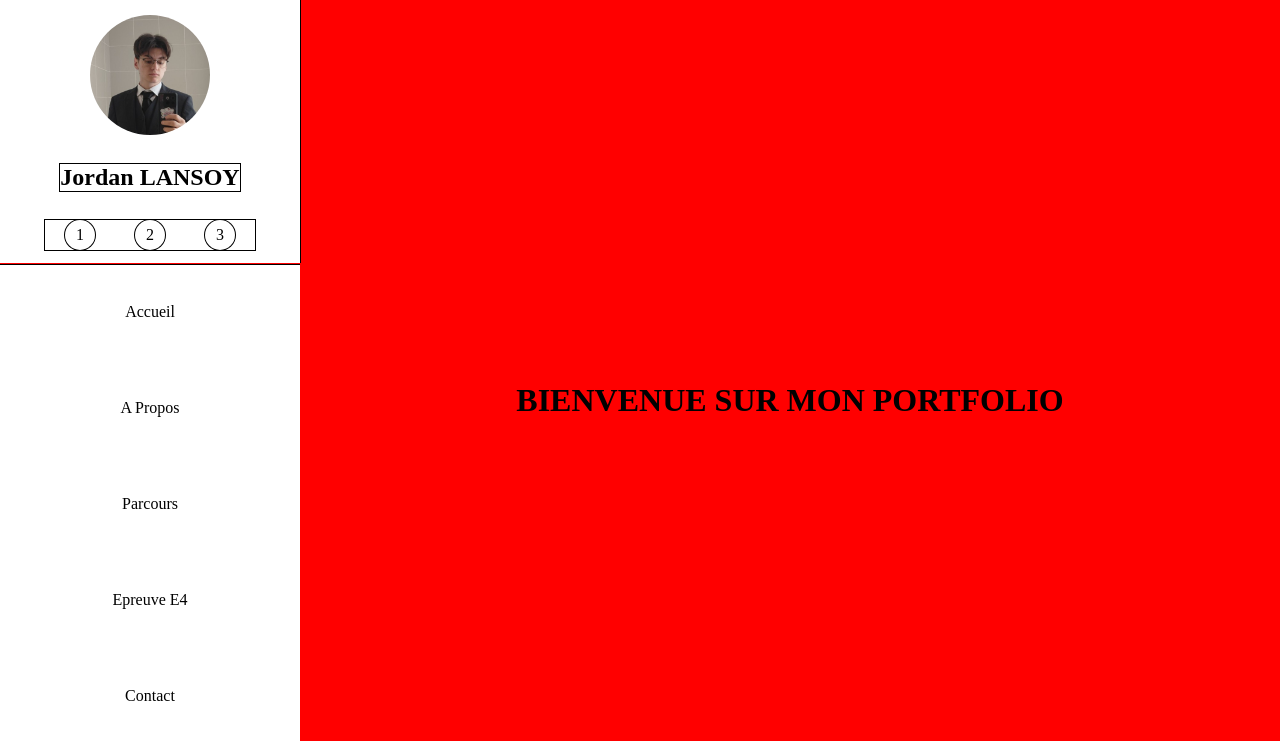
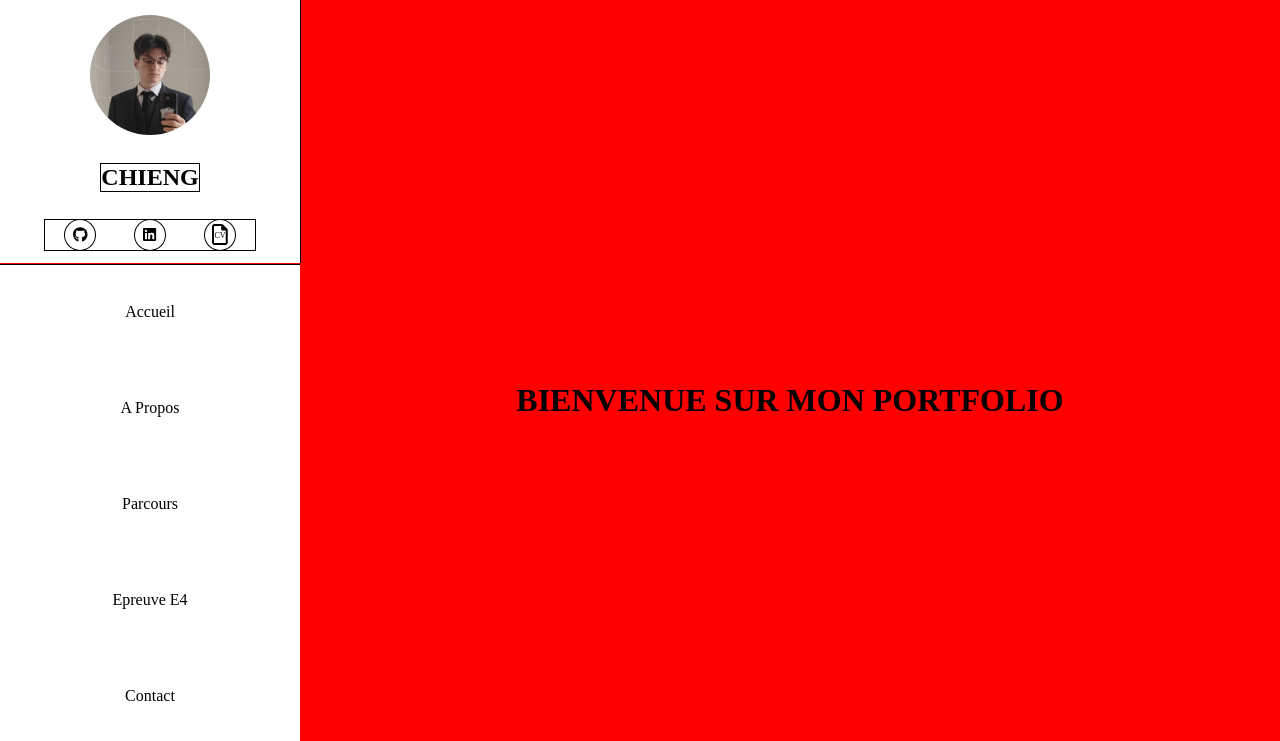
Before and after one commit to Mirooww/portfolioE4, a React (Vite) app: page / in a window 1280 px wide. Shown: the top 741 px of the page. Built offline with nearby package versions, Linux system fonts and the light colour scheme.

Commit message:
ajout de logo

```diff
--- a/index.html
+++ b/index.html
@@ -1,16 +1,14 @@
-<!doctype html>
+<!DOCTYPE html>
 <html lang="en">
-
    <head>
       <meta charset="UTF-8" />
       <link rel="icon" type="image/svg+xml" href="/vite.svg" />
       <meta name="viewport" content="width=device-width, initial-scale=1.0" />
-  <title>Vite + React</title>
+      <title>Nexum - Portfolio</title>
    </head>
 
    <body>
-  <div id="root" style="display: flex;"></div>
+      <div id="root" style="display: flex"></div>
       <script type="module" src="/src/main.jsx"></script>
    </body>
-
 </html>
--- a/package.json
+++ b/package.json
@@ -10,6 +10,11 @@
     "preview": "vite preview"
   },
   "dependencies": {
+    "@fortawesome/fontawesome-svg-core": "^6.5.2",
+    "@fortawesome/free-brands-svg-icons": "^6.5.2",
+    "@fortawesome/free-regular-svg-icons": "^6.5.2",
+    "@fortawesome/free-solid-svg-icons": "^6.5.2",
+    "@fortawesome/react-fontawesome": "^0.2.0",
     "axios": "^1.6.8",
     "react": "^18.2.0",
     "react-dom": "^18.2.0",
--- a/src/App.jsx
+++ b/src/App.jsx
@@ -1,48 +1,13 @@
-import { BrowserRouter as Route, Routes } from "react-router-dom";
-import "./style/leftMenuNav.css";
-import "./style/app.css";
-import "./style/content.css";
-
-import { formation } from "./api/formation";
-import { stage } from "./api/stage";
-
-import getFormation from "./hooks/getFormation";
-
-function App() {
+import React from "react";
+import { BrowserRouter, Routes } from "react-router-dom";
+import { BrowserRouter as Router, Route, Link } from "react-router-dom";
+import MainPage from "./MainPage";
+export default function App() {
    return (
-      <>
-         <div className="leftMenuNav">
-            <header>
-               <div className="PPFrame">
-                  <img src="/pictures/PP.jpeg" alt="" />
-               </div>
-               <h2 className="name">Jordan LANSOY</h2>
-               <div className="social">
-                  <div>1</div>
-                  <div>2</div>
-                  <div>3</div>
-               </div>
-            </header>
-            <nav>
-               <div>Accueil</div>
-               <div>A Propos</div>
-               <div>Parcours</div>
-               <div>Epreuve E4</div>
-               <div>Contact</div>
-            </nav>
-            <footer>
-               <p> COPYRIGHT 2024 @Nexum</p>
-            </footer>
-         </div>
-         <div className="content">
-            <div className="accueil">
-               <h1>BIENVENUE SUR MON PORTFOLIO</h1>
-            </div>
-            <div className="test">{getFormation(formation)}</div>
-            <div className="test">{getFormation(stage)}</div>
-         </div>
-      </>
+      <BrowserRouter>
+         <Routes>
+            <Route path="/" Component={MainPage}></Route>
+         </Routes>
+      </BrowserRouter>
    );
 }
-
-export default App;
--- /dev/null
+++ b/src/MainPage.jsx
@@ -0,0 +1,58 @@
+import { BrowserRouter as Route, Routes } from "react-router-dom";
+import "./style/leftMenuNav.css";
+import "./style/app.css";
+import "./style/content.css";
+
+import { formation } from "./api/formation";
+import { stage } from "./api/stage";
+
+import getFormation from "./hooks/getFormation";
+
+import { FontAwesomeIcon } from "@fortawesome/react-fontawesome";
+import { faFile } from "@fortawesome/free-regular-svg-icons";
+import { faLinkedin, faGithub } from "@fortawesome/free-brands-svg-icons";
+function MainPage() {
+   return (
+      <>
+         <div className="leftMenuNav">
+            <header>
+               <div className="PPFrame">
+                  <img src="/pictures/PP.jpeg" alt="" />
+               </div>
+               <h2 className="name">CHIENG</h2>
+               <div className="social">
+                  <div>
+                     <FontAwesomeIcon icon={faGithub} style={{ height: "50%" }} />
+                  </div>
+                  <div>
+                     <FontAwesomeIcon icon={faLinkedin} style={{ height: "50%" }} />
+                  </div>
+                  <div style={{ position: "relative" }}>
+                     <FontAwesomeIcon icon={faFile} style={{ height: "70%" }} />
+                     <p style={{ position: "absolute", top: "50%", left: "50%", transform: "translate(-50%, -50%)", fontSize: "8px" }}> CV </p>
+                  </div>
+               </div>
+            </header>
+            <nav>
+               <div>Accueil</div>
+               <div>A Propos</div>
+               <div>Parcours</div>
+               <div>Epreuve E4</div>
+               <div>Contact</div>
+            </nav>
+            <footer>
+               <p> COPYRIGHT 2024 @Nexum</p>
+            </footer>
+         </div>
+         <div className="content">
+            <div className="accueil">
+               <h1>BIENVENUE SUR MON PORTFOLIO</h1>
+            </div>
+            <div className="test">{getFormation(formation)}</div>
+            <div className="test">{getFormation(stage)}</div>
+         </div>
+      </>
+   );
+}
+
+export default MainPage;
```
Also changed, not shown: src/hooks/getFormationDescri.jsx (added, +55 -0 lines), 1 other file (tests, documents, lock files or other folders). Lines whose indentation alone changed are shown as unchanged.
